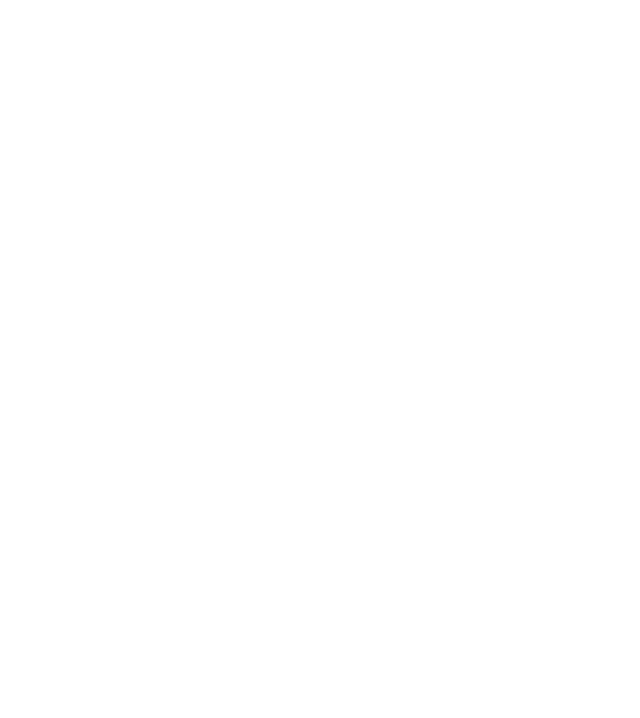
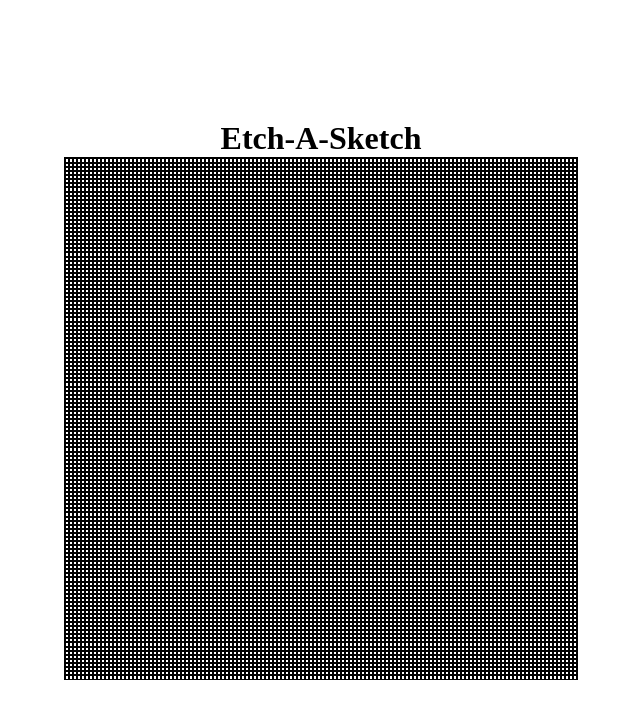
Before and after one commit to pjalx/etch-a-sketch, a plain HTML site: page index.html in a window 1280 px wide. Shown: the whole page, without its empty margins (319-959 px from the left). Drawn offline with Linux system fonts and the light colour scheme.

Commit message:
Add css for basic functionality, Add parameter to createPad function

```diff
--- a/etch-a-sketch.js
+++ b/etch-a-sketch.js
@@ -0,0 +1,19 @@
+function createPad(size) {
+    const CONTAINER = document.getElementById('container');
+    CONTAINER.style.border = '1px solid black';
+    for (let i = 1, yDiv; i <= size; i++) {
+        yDiv = document.createElement('DIV');
+        yDiv.setAttribute('class', 'yDiv')
+        for (let j = 1, xDiv; j <= size; j++) {
+            xDiv = document.createElement('DIV');
+            xDiv.setAttribute('class', 'xDiv')
+            yDiv.append(xDiv);
+        }
+        CONTAINER.append(yDiv);
+    }
+}
+createPad(128);
+
+document.querySelectorAll('.xDiv').forEach(div => div.addEventListener('mouseenter', function(e) {
+    e.target.style.backgroundColor = 'black';
+}));
--- a/index.html
+++ b/index.html
@@ -6,8 +6,7 @@
         <script defer src="etch-a-sketch.js"></script>
     </head>
     <body>
-        <div id="container">
-
-        </div>
+        <h1>Etch-A-Sketch</h1>
+        <div id="container"></div>
     </body>
 </html>
--- a/style.css
+++ b/style.css
@@ -0,0 +1,35 @@
+* {
+    margin: 0;
+    padding: 0;
+}
+html {
+    height: 100vh;
+    width: 100vw;
+    display: flex;
+}
+body {
+    margin: auto;
+    height: 70vh;
+    width: 40vw;
+    display: flex;
+    flex-direction: column;
+    align-items: center;
+}
+#container {
+    display: flex;
+    flex-direction: column;
+    height: 100%;
+    width: 100%;
+}
+
+.yDiv {
+    display: flex;
+    height: 100%;
+    width: 100%;
+}
+
+.xDiv {
+    height: 100%;
+    width: 100%;
+    border: 1px solid black;
+}
```
